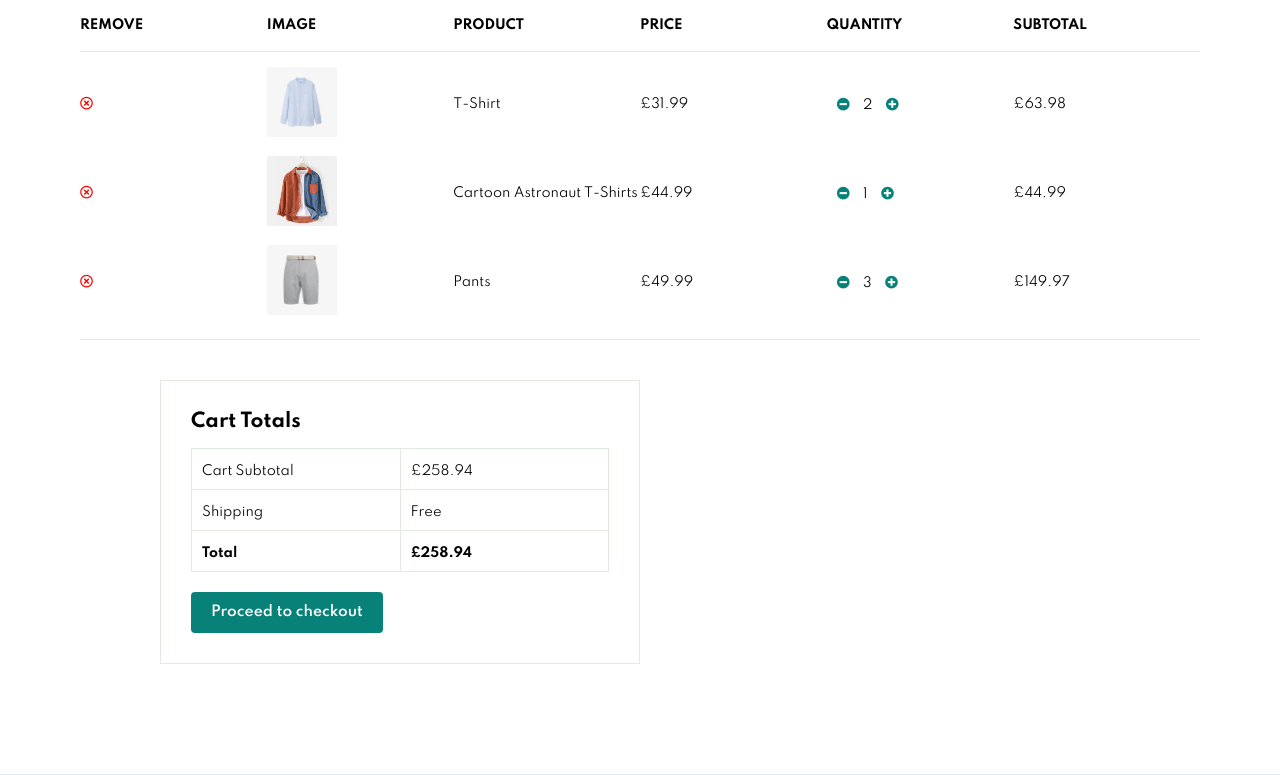
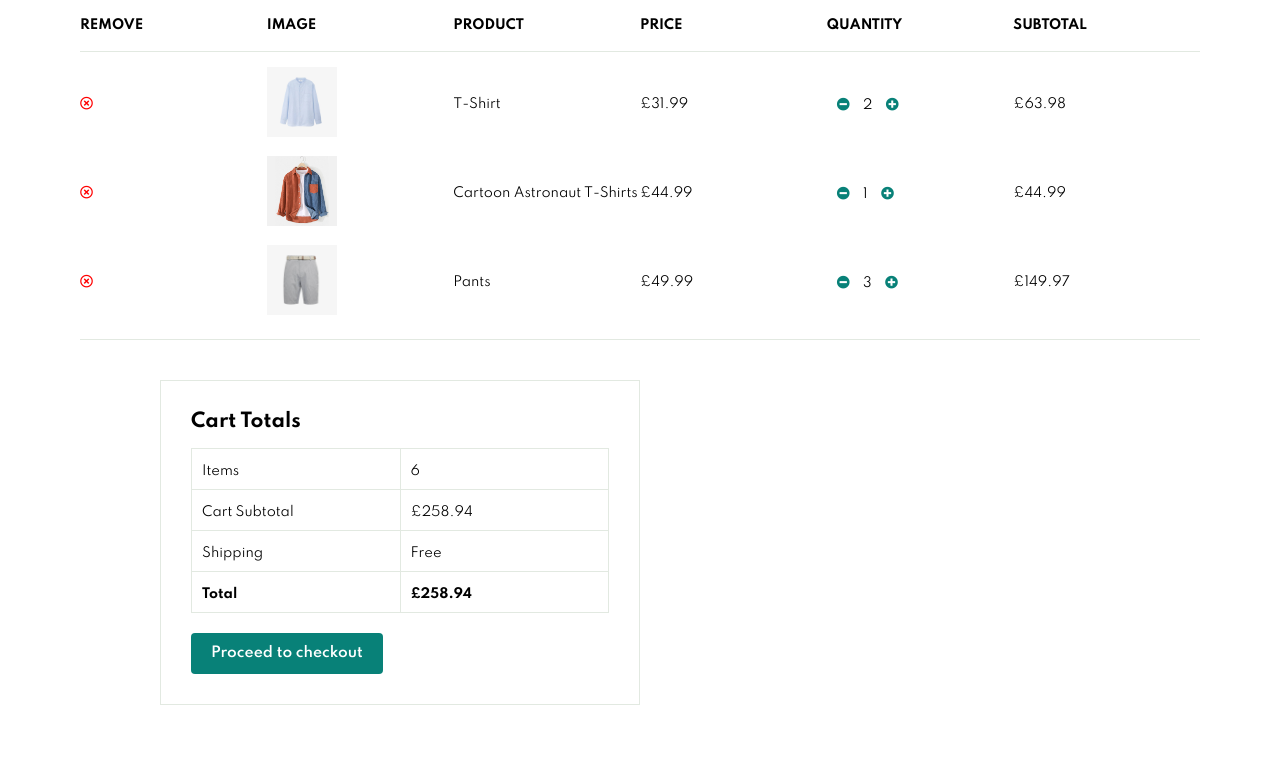
Before and after one commit to drakata27/django-online-store, a Django app: page /cart/ in a window 1280 px wide. Shown: the part 446-1221 px from the top of the page. Run offline with Django 4.2, Linux system fonts and the light colour scheme; a user stored in the database is signed in; data comes from the database, SQL or seed files in the repository; some libraries are stand-ins or nearby versions.

Commit message:
Added total cart items in the cart total table

```diff
--- a/store/templates/store/cart.html
+++ b/store/templates/store/cart.html
@@ -56,6 +56,11 @@
             <h3>Cart Totals</h3>
             <table>
               <tr>
+                <td>Items</td>
+                <td>{{order.get_cart_items}}</td>
+              </tr>
+
+              <tr>
                 <td>Cart Subtotal</td>
                 <td>£{{order.get_cart_total}}</td>
               </tr>
```
